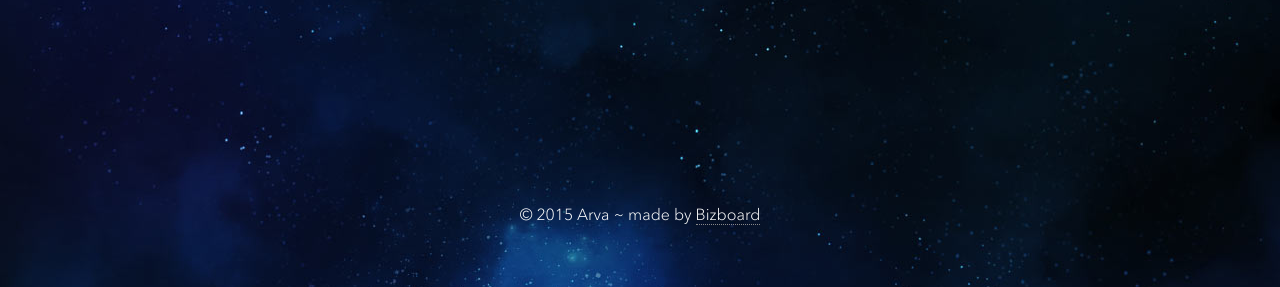
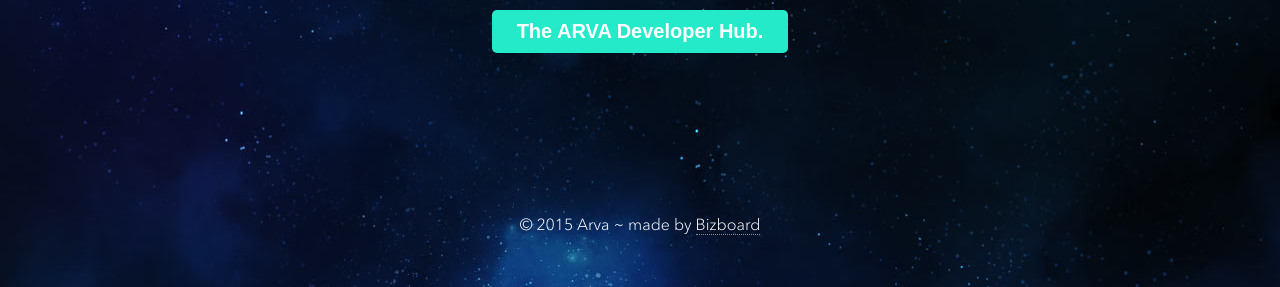
Before and after one commit to Arva/arva.github.io, a plain HTML site: page index.html in a window 1280 px wide. Shown: the part 2842-3129 px from the top of the page. Drawn offline with nearby package versions, Linux system fonts and the light colour scheme; a script that the page names is missing; a small style sheet from the web is missing.

Commit message:
Polished site

```diff
--- a/css/style.css
+++ b/css/style.css
@@ -961,3 +961,10 @@
 .bottom-thing a:hover {
     color: red;
 }
+button:hover {
+    background-color: #1ca991;
+}
+
+.cbp-so-section.work1.bottom-thing.cbp-so-animate {
+    padding-top: 60px;
+}
--- a/index.html
+++ b/index.html
@@ -343,7 +343,7 @@
 
                         <a href="https://github.com/Bizboard/arva-js/wiki"><button>The ARVA Developer Hub.</button></a>
 
-                        <p style="padding-top:200px;">© 2015 Arva ~ made by <a href="http://www.bizboard.nl">Bizboard</a>
+                        <p style="padding-top:150px;">© 2015 Arva ~ made by <a href="http://www.bizboard.nl">Bizboard</a>
                 </p>
 
                     </div>
```
